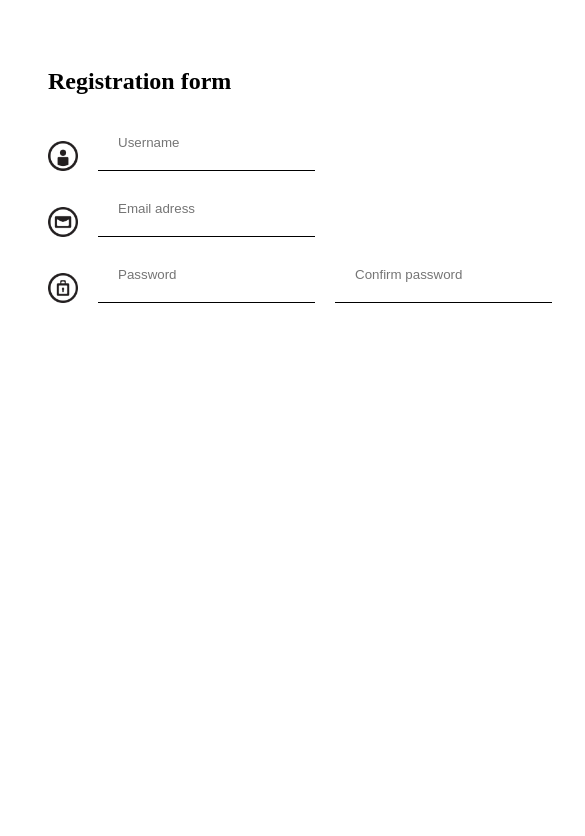
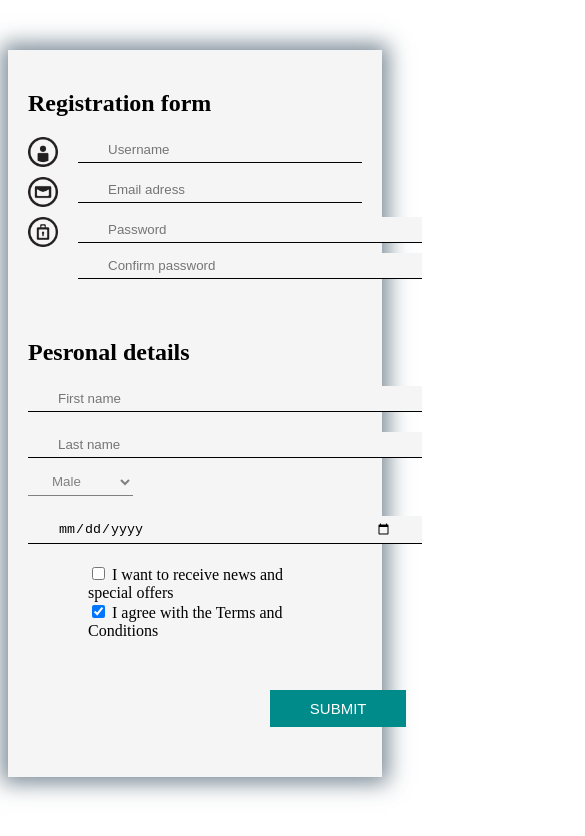
Before and after one commit to razumcevvaa/HTML, a plain HTML site: page dz8.3.html in a window 390 px wide. Shown: the top 836 px of the page, 585 px wide, since content can reach past the window. Drawn offline with Linux system fonts and the light colour scheme.

Commit message:
form again

```diff
--- a/dz8.3.html
+++ b/dz8.3.html
@@ -8,9 +8,11 @@
   <title>Регистрация</title>
   <style>
     .container {
-      display: flex;
-      padding: 40px;
-      gap: 40px;
+      box-shadow: 0px 0px 21px 6px rgba(34, 60, 80, 0.61);
+      max-width: 1100px;
+      background-color: #f5f5f5;
+      margin: 20px auto;
+      margin-top: 50px;
     }
 
     img {
@@ -19,15 +21,93 @@
 
     .row {
       display: flex;
-      align-items: end;
+      align-items: start;
       margin-top: 10px;
       gap: 20px;
     }
 
     input {
-      padding: 20px;
+      padding: 5px 30px;
       border: none;
       border-bottom: 1px solid black;
+      background-color: #f5f5f5;
+    }
+
+    .forMedia {
+      display: flex;
+      gap: 10px;
+    }
+
+    .flex {
+      display: flex;
+      padding: 20px;
+      gap: 40px;
+      margin: 0 auto;
+      margin: 0 40px;
+    }
+
+    .btn {
+      padding: 10px 40px;
+      margin-left: 80%;
+      margin-top: 50px;
+      background-color: #008b8b;
+      border: none;
+      color: white;
+      font-size: 15px;
+      text-transform: uppercase;
+      margin-bottom: 50px;
+    }
+
+    select {
+      border: none;
+      border-bottom: 1px solid gray;
+      color: gray;
+      padding: 5px 20px;
+      max-width: 200px;
+      background-color: #f5f5f5;
+
+    }
+
+    .d-flex {
+      margin: 0 80px;
+    }
+
+    @media (max-width:900px) {
+      .flex {
+        flex-direction: column;
+      }
+
+      .flex input {
+        width: 100%;
+      }
+
+      .btn {
+        margin-left: 70%;
+      }
+    }
+
+    @media (max-width:600px) {
+      .container {
+        max-width: 600px;
+      }
+
+      .flex {
+        margin: 0;
+      }
+
+      .forMedia {
+        display: flex;
+        flex-direction: column;
+       width: 290px;
+      }
+
+      .forMedia input {
+        width: 100%;
+      }
+      .col2 .row {
+        flex-direction: column;
+box-sizing: content-box;
+      }
     }
   </style>
 </head>
@@ -35,6 +115,7 @@
 <body>
   <section>
     <div class="container">
+      <div class="flex">
         <div class="col">
           <h1>Registration form</h1>
           <div class="row">
@@ -47,11 +128,13 @@
           </div>
           <div class="row">
             <img src="./icons/pswd.png" alt="">
+            <div class="forMedia">
               <input type="password" name="password" id="password" placeholder="Password">
               <input type="password" name="password" id="password" placeholder="Confirm password">
             </div>
           </div>
-      <div class="col">
+        </div>
+        <div class="col col2">
           <h1>Pesronal details</h1>
           <div class="row">
             <input type="text" name="name" placeholder="First name">
@@ -66,6 +149,23 @@
           </div>
         </div>
       </div>
+
+      <div class="d-flex flex-column">
+        <div class="form-check">
+          <input class="form-check-input" type="checkbox" value="" id="flexCheckDefault">
+          <label class="form-check-label" for="flexCheckDefault">
+            I want to receive news and special offers
+          </label>
+        </div>
+        <div class="form-check">
+          <input class="form-check-input" type="checkbox" value="" id="flexCheckChecked" checked>
+          <label class="form-check-label" for="flexCheckChecked">
+            I agree with the Terms and Conditions
+          </label>
+        </div>
+      </div>
+      <button type="submit" class="btn">Submit</button>
+    </div>
   </section>
 </body>
 
```
Lines whose indentation alone changed are shown as unchanged.
